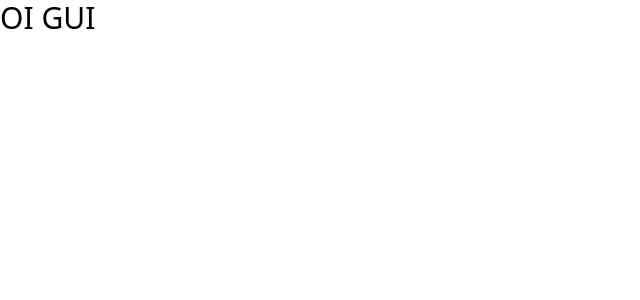
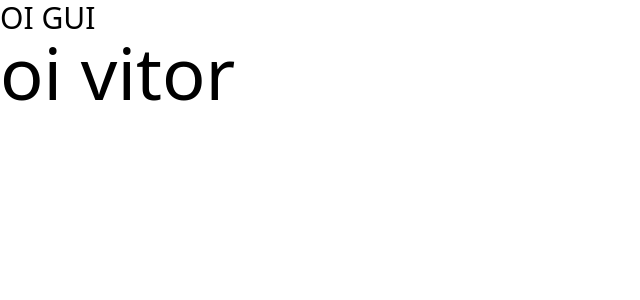
Before and after one commit to victoralmeida1408/GammingHub, a React (Vite) app: page / in a window 1280 px wide. Shown: the top 300 px of the page, without its empty margins (0-640 px from the left). Built offline with nearby package versions, Linux system fonts and the light colour scheme.

Commit message:
add name

```diff
--- a/src/App.tsx
+++ b/src/App.tsx
@@ -4,6 +4,7 @@ function App() {
     <>
 
       <h1 className='text-3xl'>OI GUI</h1>
+      <h2 className='text-7xl'>oi vitor</h2>
     </>
   )
 }
```
